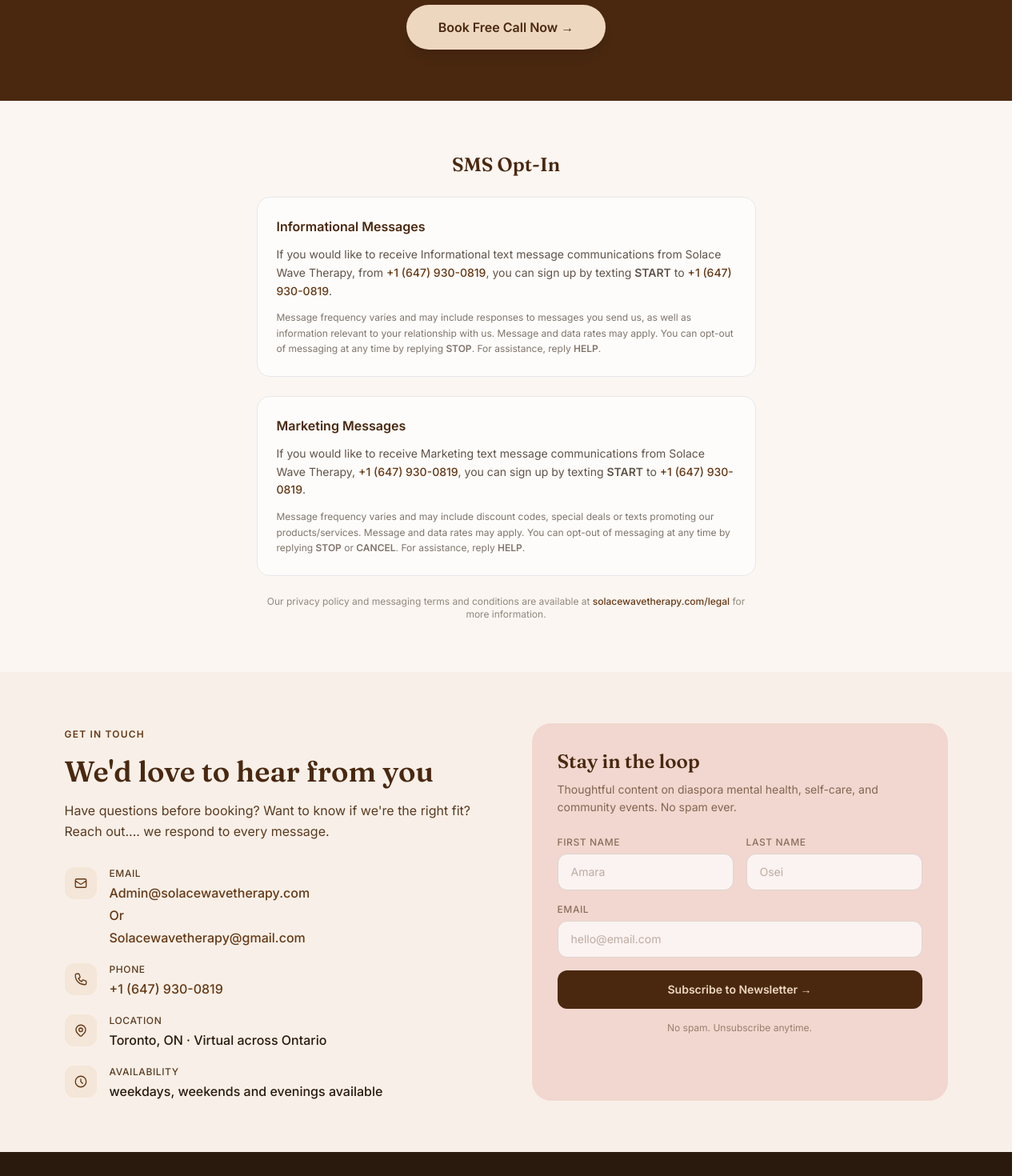
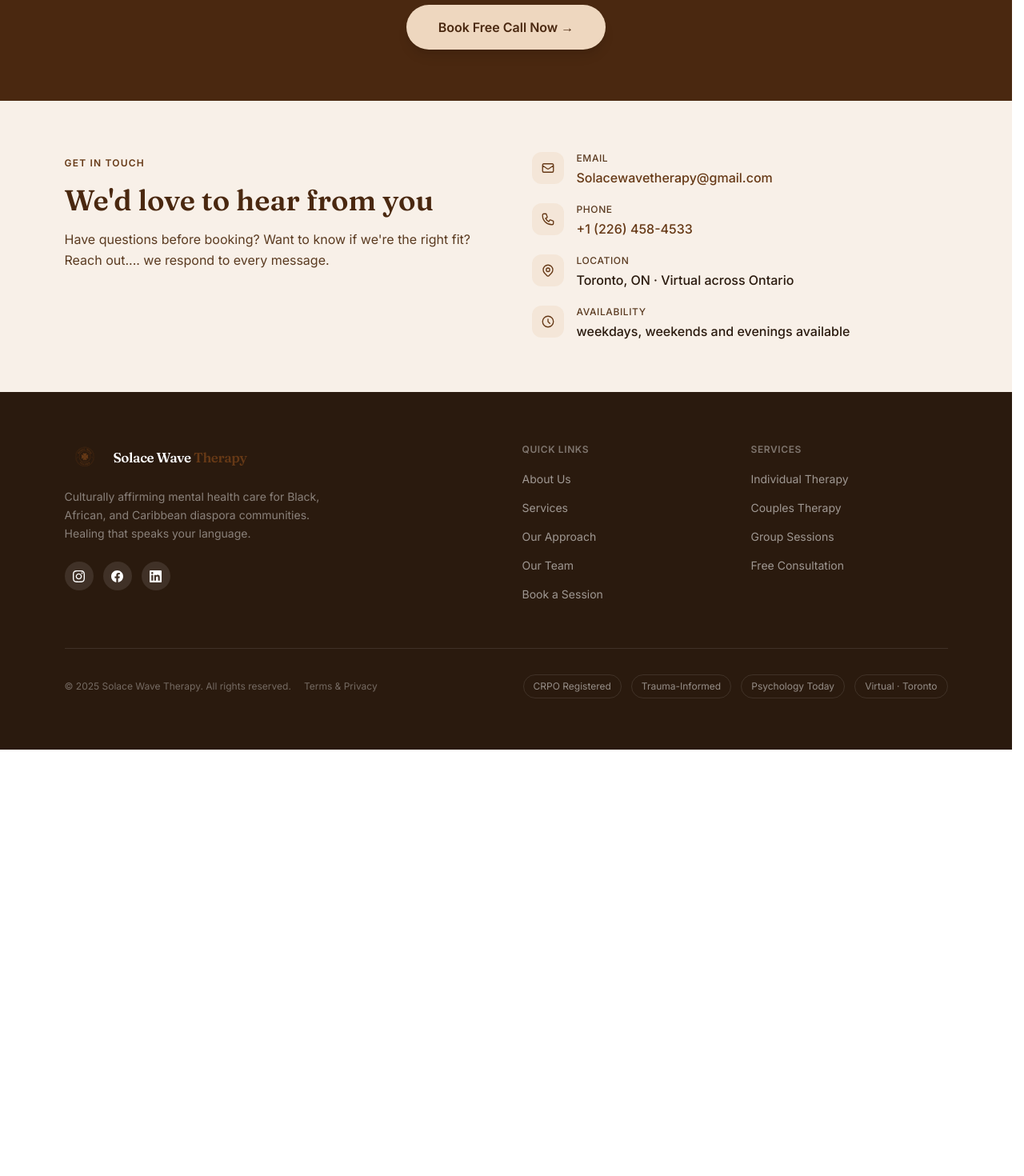
Before and after one commit to tomideojuoko/solacewave, a React (Vite) app: page / in a window 1280 px wide. Shown: the part 9020-10490 px from the top of the page at 80% size. After the commit the page ends 9957 px from the top, so only its background shows below. Built offline with nearby package versions, Linux system fonts and the light colour scheme; a web font is replaced by a local one.

Commit message:
Contact: remove SMS opt-in and newsletter, single email, new phone number
Phone is now +1 (226) 458-4533 and the only email is
solacewavetherapy@gmail.com.

Co-Authored-By: Claude Opus 5.5 <noreply@anthropic.com>
Claude-Session: https://claude.ai/code/session_01NzDjhKpqdsQLVEpyVPrNBd

```diff
--- a/src/App.jsx
+++ b/src/App.jsx
@@ -14,7 +14,6 @@ import VideoSection from './components/VideoSection'
 import Testimonials from './components/Testimonials'
 import FAQ from './components/FAQ'
 import CTA from './components/CTA'
-import SMSOptIn from './components/SMSOptIn'
 import Contact from './components/Contact'
 import Footer from './components/Footer'
 import CookieBanner from './components/CookieBanner'
@@ -97,7 +96,6 @@ function HomePage() {
         <Testimonials />
         <FAQ />
         <CTA />
-        <SMSOptIn />
         <Contact />
       </main>
       <Footer />
--- a/src/components/Contact.jsx
+++ b/src/components/Contact.jsx
@@ -1,24 +1,17 @@
-import { useState } from 'react'
-
 export default function Contact() {
-  const [submitted, setSubmitted] = useState(false)
-
-  const handleSubmit = (e) => {
-    e.preventDefault()
-    setSubmitted(true)
-  }
-
   return (
     <section id="contact" className="py-16 bg-cream">
-      <div className="max-w-6xl mx-auto px-6 grid md:grid-cols-2 gap-16">
+      <div className="max-w-6xl mx-auto px-6 grid md:grid-cols-2 gap-10 md:gap-16 items-start">
 
-        <div className="space-y-8">
+        <div>
           <div className="space-y-4">
             <span className="text-xs font-semibold tracking-widest text-terra uppercase">Get In Touch</span>
             <h2 className="font-serif text-4xl font-semibold text-balance text-brown">We'd love to hear from you</h2>
             <p className="text-muted leading-relaxed">Have questions before booking? Want to know if we're the right fit? Reach out.... we respond to every message.</p>
           </div>
+        </div>
 
+        <div>
           <div className="space-y-5">
             <div className="flex items-start gap-4">
               <div className="w-10 h-10 rounded-xl bg-sand/40 flex items-center justify-center shrink-0">
@@ -28,11 +21,7 @@ export default function Contact() {
               </div>
               <div>
                 <p className="text-xs text-muted uppercase tracking-wider font-medium mb-1">Email</p>
-                <div className="space-y-1">
-                  <a href="mailto:Admin@solacewavetherapy.com" className="text-terra font-medium hover:underline block">Admin@solacewavetherapy.com</a>
-                  <p className="text-terra font-medium">Or</p>
-                  <a href="mailto:Solacewavetherapy@gmail.com" className="text-terra font-medium hover:underline block">Solacewavetherapy@gmail.com</a>
-                </div>
+                <a href="mailto:solacewavetherapy@gmail.com" className="text-terra font-medium hover:underline block">Solacewavetherapy@gmail.com</a>
               </div>
             </div>
 
@@ -44,7 +33,7 @@ export default function Contact() {
               </div>
               <div>
                 <p className="text-xs text-muted uppercase tracking-wider font-medium mb-1">Phone</p>
-                <a href="tel:+16479300819" className="text-terra font-medium hover:underline block">+1 (647) 930-0819</a>
+                <a href="tel:+12264584533" className="text-terra font-medium hover:underline block">+1 (226) 458-4533</a>
               </div>
             </div>
 
@@ -75,40 +64,6 @@ export default function Contact() {
           </div>
         </div>
 
-        <div className="bg-blush rounded-3xl p-8 space-y-6">
-          <div>
-            <h3 className="font-serif text-2xl font-semibold text-gold">Stay in the loop</h3>
-            <p className="text-gold/65 text-sm mt-2 leading-relaxed">Thoughtful content on diaspora mental health, self-care, and community events. No spam ever.</p>
-          </div>
-
-          {!submitted ? (
-            <form onSubmit={handleSubmit} className="space-y-4">
-              <div className="grid grid-cols-2 gap-4">
-                <div>
-                  <label className="text-xs font-medium text-gold/60 uppercase tracking-wider mb-1.5 block">First Name</label>
-                  <input type="text" placeholder="Amara" className="w-full bg-white/70 border border-gold/15 rounded-xl px-4 py-3 text-sm text-gold placeholder:text-gold/35 focus:outline-none focus:ring-2 focus:ring-terra/30 focus:border-transparent transition-all"/>
-                </div>
-                <div>
-                  <label className="text-xs font-medium text-gold/60 uppercase tracking-wider mb-1.5 block">Last Name</label>
-                  <input type="text" placeholder="Osei" className="w-full bg-white/70 border border-gold/15 rounded-xl px-4 py-3 text-sm text-gold placeholder:text-gold/35 focus:outline-none focus:ring-2 focus:ring-terra/30 focus:border-transparent transition-all"/>
-                </div>
-              </div>
-              <div>
-                <label className="text-xs font-medium text-gold/60 uppercase tracking-wider mb-1.5 block">Email</label>
-                <input type="email" placeholder="hello@email.com" className="w-full bg-white/70 border border-gold/15 rounded-xl px-4 py-3 text-sm text-gold placeholder:text-gold/35 focus:outline-none focus:ring-2 focus:ring-terra/30 focus:border-transparent transition-all"/>
-              </div>
-              <button type="submit" className="w-full bg-brown text-sand font-semibold py-3.5 rounded-xl hover-bg-brown transition-all text-sm">
-                Subscribe to Newsletter →
-              </button>
-              <p className="text-gold/50 text-xs text-center">No spam. Unsubscribe anytime.</p>
-            </form>
-          ) : (
-            <div className="bg-sand/40 border border-sand rounded-xl p-5 text-center">
-              <p className="text-terra font-medium text-sm">You're in! 🌊 Welcome to the Solace Wave community.</p>
-            </div>
-          )}
-        </div>
-
       </div>
     </section>
   )
--- a/src/components/SMSOptIn.jsx
+++ /dev/null
@@ -1,40 +0,0 @@
-export default function SMSOptIn() {
-  return (
-    <section className="py-16 bg-white/40 backdrop-blur-sm">
-      <div className="max-w-2xl mx-auto px-6">
-        <div className="text-center space-y-6">
-          <h3 className="font-serif text-2xl font-semibold text-brown">SMS Opt-In</h3>
-
-          <div className="space-y-6 text-left">
-            {/* Informational Messages */}
-            <div className="bg-white/60 rounded-2xl p-6 border border-brown/10">
-              <p className="font-semibold text-brown mb-3">Informational Messages</p>
-              <p className="text-sm leading-relaxed text-charcoal/75 mb-3">
-                If you would like to receive Informational text message communications from Solace Wave Therapy, from <a href="tel:+16479300819" className="font-medium text-terra hover:underline">+1 (647) 930-0819</a>, you can sign up by texting <span className="font-semibold">START</span> to <a href="sms:+16479300819" className="font-medium text-terra hover:underline">+1 (647) 930-0819</a>.
-              </p>
-              <p className="text-xs leading-relaxed text-charcoal/60">
-                Message frequency varies and may include responses to messages you send us, as well as information relevant to your relationship with us. Message and data rates may apply. You can opt-out of messaging at any time by replying <span className="font-semibold">STOP</span>. For assistance, reply <span className="font-semibold">HELP</span>.
-              </p>
-            </div>
-
-            {/* Marketing Messages */}
-            <div className="bg-white/60 rounded-2xl p-6 border border-brown/10">
-              <p className="font-semibold text-brown mb-3">Marketing Messages</p>
-              <p className="text-sm leading-relaxed text-charcoal/75 mb-3">
-                If you would like to receive Marketing text message communications from Solace Wave Therapy, <a href="tel:+16479300819" className="font-medium text-terra hover:underline">+1 (647) 930-0819</a>, you can sign up by texting <span className="font-semibold">START</span> to <a href="sms:+16479300819" className="font-medium text-terra hover:underline">+1 (647) 930-0819</a>.
-              </p>
-              <p className="text-xs leading-relaxed text-charcoal/60">
-                Message frequency varies and may include discount codes, special deals or texts promoting our products/services. Message and data rates may apply. You can opt-out of messaging at any time by replying <span className="font-semibold">STOP</span> or <span className="font-semibold">CANCEL</span>. For assistance, reply <span className="font-semibold">HELP</span>.
-              </p>
-            </div>
-
-            {/* Privacy Notice */}
-            <p className="text-xs text-charcoal/50 text-center">
-              Our privacy policy and messaging terms and conditions are available at <a href="/legal" className="text-terra font-medium hover:underline">solacewavetherapy.com/legal</a> for more information.
-            </p>
-          </div>
-        </div>
-      </div>
-    </section>
-  )
-}
```
